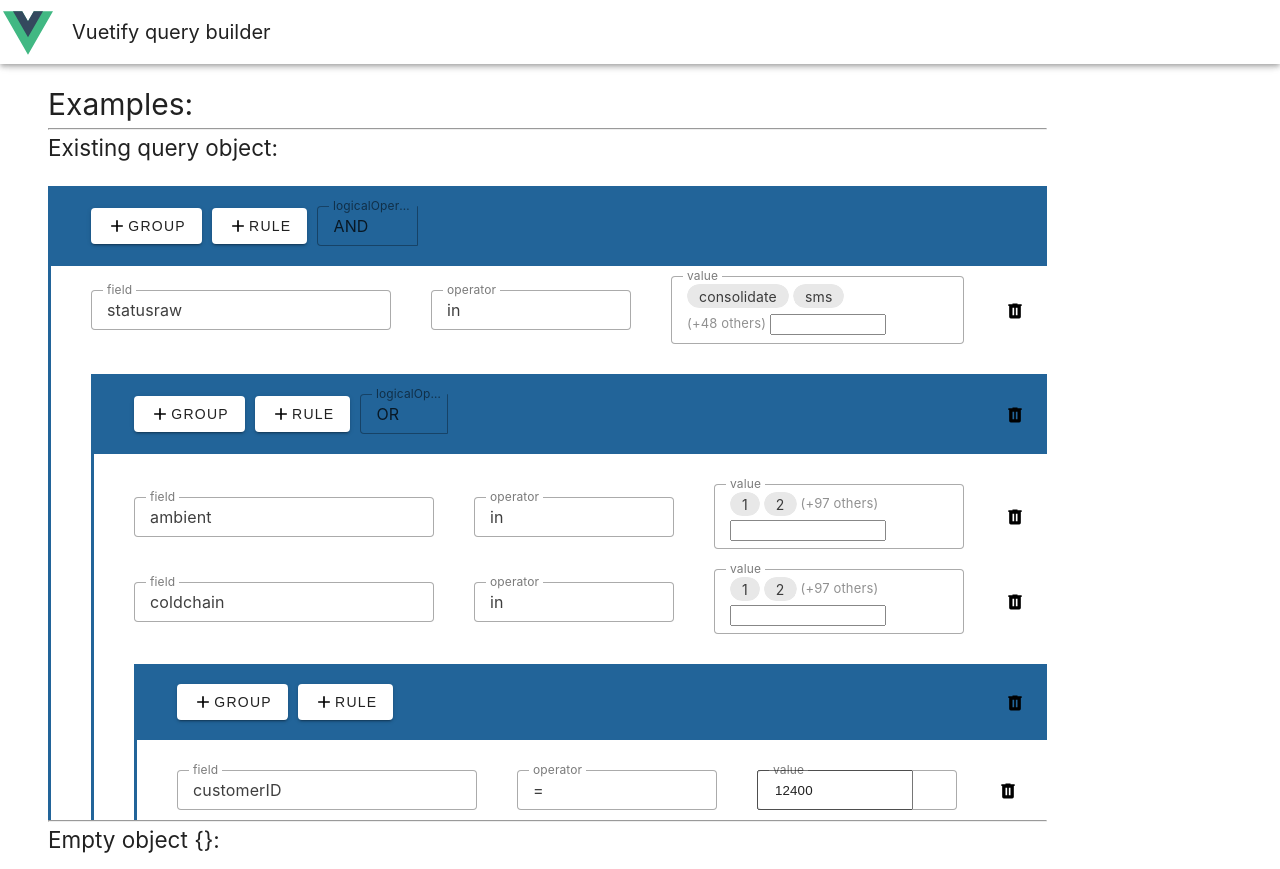
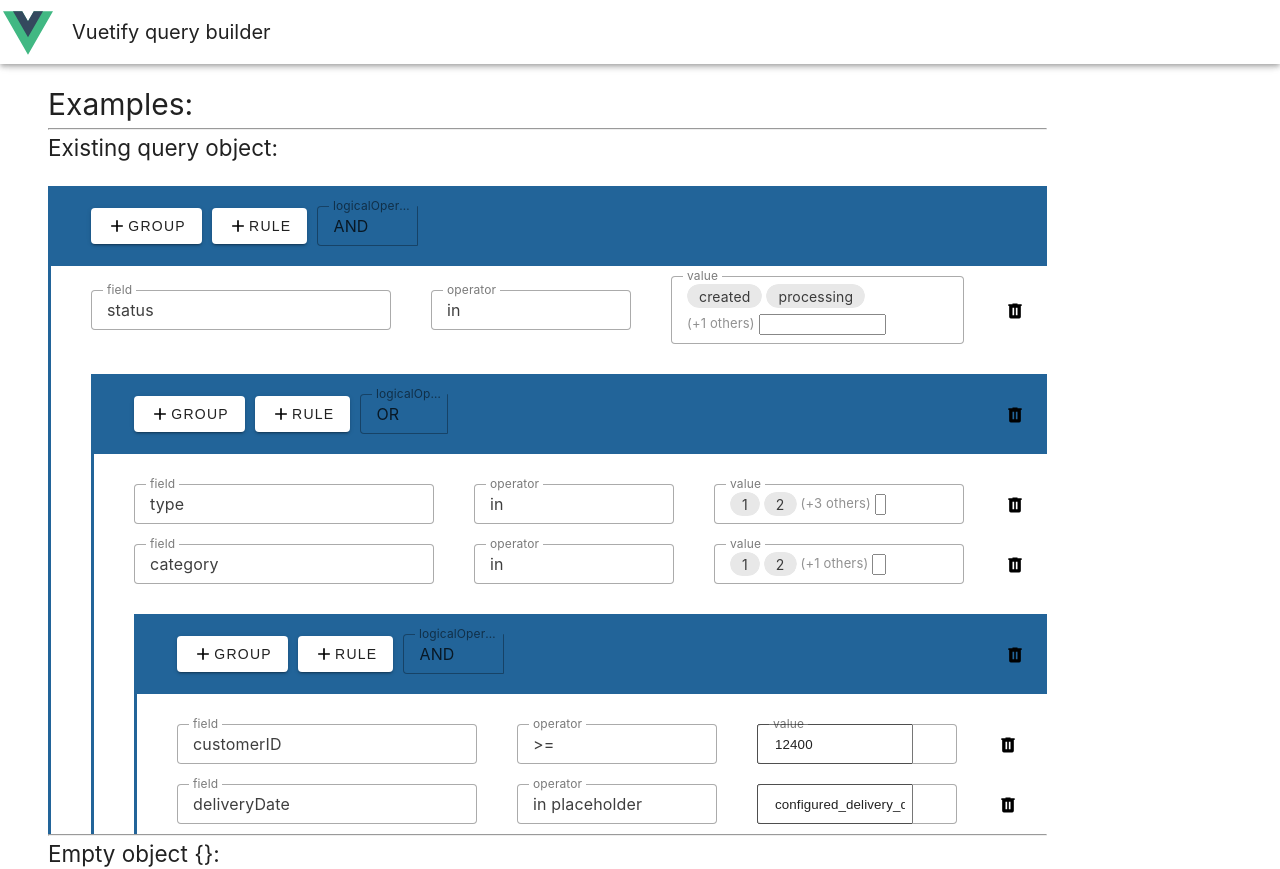
Before and after one commit to ampgroep/vuetify-query-builder, a Vue app: page / in a window 1280 px wide. Shown: the top 869 px of the page. Built offline with nearby package versions, Linux system fonts and the light colour scheme.

Commit message:
placeholders and regexp support

```diff
--- a/src/App.vue
+++ b/src/App.vue
@@ -15,36 +15,20 @@ const filter = ref({
           {
             type: 'query-builder-rule',
             query: {
-              rule: 'ambient',
+              rule: 'type',
               operator: 'IN',
-              operand: 'ambient',
-              value: [
-                1, 2, 3, 4, 5, 6, 7, 8, 9, 10, 11, 12, 13, 14, 15, 16, 17, 18,
-                19, 20, 21, 22, 23, 24, 25, 26, 27, 28, 29, 30, 31, 32, 33, 34,
-                35, 36, 37, 38, 39, 40, 41, 42, 43, 44, 45, 46, 47, 48, 49, 50,
-                51, 52, 53, 54, 55, 56, 57, 58, 59, 60, 61, 62, 63, 64, 65, 66,
-                67, 68, 69, 70, 71, 72, 73, 74, 75, 76, 77, 78, 79, 80, 81, 82,
-                83, 84, 85, 86, 87, 88, 89, 90, 91, 92, 93, 94, 95, 96, 97, 98,
-                99
-              ]
+              operand: 'type',
+              value: [1, 2, 3, 4, 5]
             },
             originalIndex: 0
           },
           {
             type: 'query-builder-rule',
             query: {
-              rule: 'coldchain',
+              rule: 'category',
               operator: 'IN',
-              operand: 'coldchain',
-              value: [
-                1, 2, 3, 4, 5, 6, 7, 8, 9, 10, 11, 12, 13, 14, 15, 16, 17, 18,
-                19, 20, 21, 22, 23, 24, 25, 26, 27, 28, 29, 30, 31, 32, 33, 34,
-                35, 36, 37, 38, 39, 40, 41, 42, 43, 44, 45, 46, 47, 48, 49, 50,
-                51, 52, 53, 54, 55, 56, 57, 58, 59, 60, 61, 62, 63, 64, 65, 66,
-                67, 68, 69, 70, 71, 72, 73, 74, 75, 76, 77, 78, 79, 80, 81, 82,
-                83, 84, 85, 86, 87, 88, 89, 90, 91, 92, 93, 94, 95, 96, 97, 98,
-                99
-              ]
+              operand: 'category',
+              value: [1, 2, 3]
             },
             originalIndex: 1
           },
@@ -57,11 +41,21 @@ const filter = ref({
                   type: 'query-builder-rule',
                   query: {
                     rule: '',
-                    operator: 'eq',
+                    operator: 'gte',
                     operand: 'customerID',
                     value: '12400'
                   },
                   originalIndex: 0
+                },
+                {
+                  type: 'query-builder-rule',
+                  query: {
+                    rule: '',
+                    operator: 'in',
+                    operand: 'deliveryDate',
+                    value: 'configured_delivery_date'
+                  },
+                  originalIndex: 1
                 }
               ]
             },
@@ -73,65 +67,15 @@ const filter = ref({
     {
       type: 'query-builder-rule',
       query: {
-        rule: 'statusraw',
+        rule: 'status',
         operator: 'IN',
-        operand: 'statusraw',
-        value: [
-          'consolidate',
-          'sms',
-          'sent',
-          'RDVAA',
-          'RDAA',
-          'RDCA',
-          'NoStock2',
-          'NoStock3',
-          'fulfillment',
-          'BN',
-          'BE',
-          'AY',
-          'AX',
-          'AH',
-          'AA',
-          'FFA',
-          'afhalen',
-          'HM',
-          'start',
-          'FFB',
-          'FFC',
-          'BA',
-          'BB',
-          'BC',
-          'BH',
-          'BF',
-          'BO',
-          'DA',
-          'CA',
-          'CB',
-          'CC',
-          'FB',
-          'FC',
-          'planning',
-          'NBBH',
-          'NBCA',
-          'NoStock',
-          'packed',
-          'VAA',
-          'VAAP',
-          'VAN',
-          'VN',
-          'BI',
-          'timeFrame',
-          'timeframe',
-          'pending',
-          'process',
-          'process2',
-          'CB',
-          'HM2'
-        ]
+        operand: 'status',
+        value: ['created', 'processing', 'done']
       }
     }
   ]
 } as Query)
+
 const emptyQuery = ref({} as Query)
 
 let filter_fields: Array<string> = [
--- a/src/components/QueryBuilderRule.vue
+++ b/src/components/QueryBuilderRule.vue
@@ -16,7 +16,6 @@
         v-model="rule.query.operand"
       ></v-select>
     </div>
-
     <div>
       <v-select
         style="width: 200px"
@@ -25,15 +24,15 @@
         density="compact"
         hide-details
         item-title="text"
+        item-value="text"
         return-object
         :items="operators"
         v-model="operator"
       ></v-select>
     </div>
-
-    <div v-if="!hideValue()">
+    <div v-if="!hideValue">
       <v-text-field
-        v-if="showTextField()"
+        v-if="showTextField"
         label="value"
         variant="outlined"
         density="compact"
@@ -42,8 +41,32 @@
         clearable
         style="min-width: 200px"
       ></v-text-field>
+      <v-text-field
+        v-else-if="showPlaceHolder"
+        lable="value"
+        variant="outlined"
+        density="compact"
+        hide-details
+        v-model="value"
+        clearable
+        style="min-width: 200px"
+      ></v-text-field>
+      <v-text-field
+        v-else-if="showRegexpField"
+        lable="value"
+        variant="outlined"
+        density="compact"
+        hide-details
+        v-model="value"
+        clearable
+        style="min-width: 200px"
+        prefix="/"
+        suffix="/g"
+        :rules="[validRegexpInput]"
+      >
+      </v-text-field>
       <v-combobox
-        v-else-if="showCombobox()"
+        v-else-if="showCombobox"
         :items="value"
         v-model="value"
         label="value"
@@ -64,7 +87,6 @@
         </template>
       </v-combobox>
     </div>
-
     <div>
       <v-icon @click="removeRule()"
         ><img src="../../public/trash-can.svg" alt="delete" height="20"
@@ -81,7 +103,11 @@ import { Operator } from '@/types.ts'
 
 export default {
   name: 'QueryBuilderRule',
-  components: {},
+  data() {
+    return {
+      operator: this.getOperator() as Operator
+    }
+  },
   props: {
     rule: {
       type: Object as PropType<Child<QueryRule>>,
@@ -101,24 +127,6 @@ export default {
     }
   },
   computed: {
-    operator: {
-      get: function () {
-        return (
-          this.operators.find((operator: Operator) => {
-            return (
-              operator.value === this.rule.query.operator.toLowerCase() ||
-              operator.text === this.rule.query.operator.toLowerCase()
-            )
-          }) ?? this.operators[0]
-        )
-      },
-      set: function (value: Operator) {
-        if (value.type !== this.operator.type) {
-          this.value = ''
-        }
-        this.rule.query.operator = value.value
-      }
-    },
     value: {
       get: function (): any {
         let value = this.rule.query.value
@@ -133,20 +141,22 @@ export default {
           } catch (e) {
             value = []
           }
+        } else if (this.operator.type === 'regexp') {
+          return value ? value.toString().replace(/^\/|\/g$/g, '') : ''
         }
         return value
       },
       set: function (value: Array<string | number> | string | number) {
         if (typeof value === 'object') {
           value = JSON.stringify(value)
+        } else if (this.operator.type === 'regexp') {
+          if (!this.validRegexp(value.toString())) {
+            return
+          }
+          value = '/' + value + '/g'
         }
         this.rule.query.value = value
       }
-    }
-  },
-  methods: {
-    removeRule() {
-      this.$emit('remove-rule', this.id)
     },
     hideValue() {
       return this.operator.type === 'none'
@@ -156,6 +166,59 @@ export default {
     },
     showCombobox() {
       return this.operator.type === 'array'
+    },
+    showRegexpField() {
+      return this.operator.type === 'regexp'
+    },
+    showPlaceHolder() {
+      return this.operator.type === 'placeholder'
+    }
+  },
+  watch: {
+    operator(newValue: Operator, oldValue: Operator) {
+      if (newValue.type !== oldValue.type) {
+        this.value = ''
+      }
+      this.rule.query.operator = newValue.value
+    }
+  },
+  methods: {
+    removeRule() {
+      this.$emit('remove-rule', this.id)
+    },
+    validRegexp(value: string) {
+      try {
+        new RegExp(value)
+        return true
+      } catch (e) {
+        return false
+      }
+    },
+    validRegexpInput(value: string) {
+      return this.validRegexp(value) || 'Invalid regexp format'
+    },
+    getOperator() {
+      let queryValue = this.rule.query.value
+      if (typeof this.rule.query.value === 'string') {
+        try {
+          queryValue = JSON.parse(queryValue?.toString() ?? '')
+        } catch (e) {
+          queryValue = this.rule.query.value
+        }
+      }
+      const queryOperator = this.rule.query.operator.toLowerCase()
+
+      const isNotAnObject = typeof queryValue !== 'object'
+      const isInOperator = queryOperator === 'in' || queryOperator === 'not in'
+      return (
+        this.operators.find(
+          (operator: Operator) =>
+            operator.value === queryOperator &&
+            (isNotAnObject && isInOperator
+              ? operator.type === 'placeholder'
+              : true)
+        ) ?? this.operators[0]
+      )
     }
   }
 }
@@ -170,11 +233,4 @@ export default {
   margin-left: -40px;
   padding: 10px 20px 10px 40px;
 }
-
-.combobox-prepend {
-  display: flex;
-  flex-direction: column;
-  min-width: 90px;
-  margin: 4px 0 4px 0;
-}
 </style>
--- a/src/defaults.ts
+++ b/src/defaults.ts
@@ -7,8 +7,8 @@ const defaultOperators: Array<Operator> = [
   { value: 'lt', text: '<', type: 'string' },
   { value: 'gte', text: '>=', type: 'string' },
   { value: 'lte', text: '<=', type: 'string' },
-  { value: 'regexp', text: 'regexp', type: 'string' },
-  { value: 'not regexp', text: 'not regexp', type: 'string' },
+  { value: 'regexp', text: 'regexp', type: 'regexp' },
+  { value: 'not regexp', text: 'not regexp', type: 'regexp' },
   { value: 'like', text: 'like', type: 'string' },
   { value: 'not like', text: 'not like', type: 'string' },
   { value: 'exists', text: 'exists', type: 'none' },
@@ -16,7 +16,9 @@ const defaultOperators: Array<Operator> = [
   { value: 'is null', text: 'is null', type: 'none' },
   { value: 'not null', text: 'not null', type: 'none' },
   { value: 'in', text: 'in', type: 'array' },
-  { value: 'not in', text: 'not in', type: 'array' }
+  { value: 'not in', text: 'not in', type: 'array' },
+  { value: 'in', text: 'in placeholder', type: 'placeholder' },
+  { value: 'not in', text: 'not in placeholder', type: 'placeholder' }
 ]
 
 export { defaultOperators }
```
Also changed, not shown: src/types.ts (+10 -2 lines), 7 other files (tests, documents, lock files or other folders).
